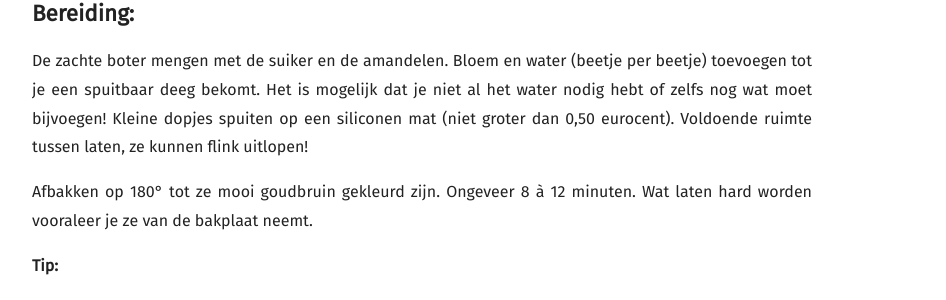
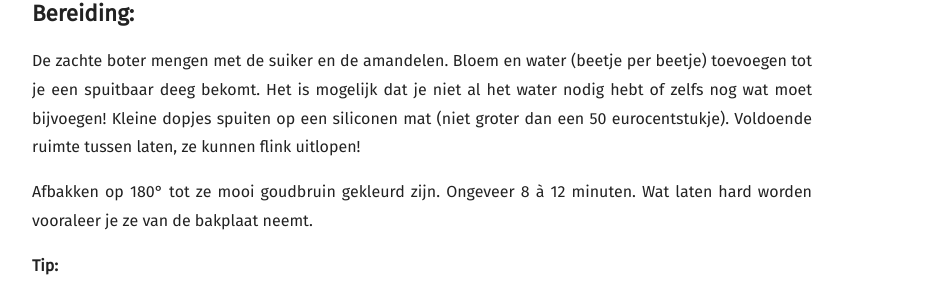
Before and after one commit to fabilicious/fabilicious.github.io, a Jekyll site: the page built from recipes/_posts/2019-11-07-Brugse_kletskoppen.md, in a window 1280 px wide and 900 px high, scrolled down 1117 px. Shown: the part 209-509 px from the top of the window, without its empty margins (58-1004 px from the left). Built offline with Jekyll 4.4.1, drawn with Linux system fonts in a browser that asks for light colours; nearby versions of some CDN libraries; some web fonts are replaced.

Commit message:
Update 2019-11-07-Brugse_kletskoppen.md

```diff
--- a/recipes/_posts/2019-11-07-Brugse_kletskoppen.md
+++ b/recipes/_posts/2019-11-07-Brugse_kletskoppen.md
@@ -24,7 +24,7 @@
 De zachte boter mengen met de suiker en de amandelen.
 Bloem en water (beetje per beetje) toevoegen tot je een spuitbaar deeg bekomt.
 Het is mogelijk dat je niet al het water nodig hebt of zelfs nog wat moet bijvoegen!
-Kleine dopjes spuiten op een siliconen mat (niet groter dan 0,50 eurocent). Voldoende ruimte tussen laten, ze kunnen flink uitlopen!
+Kleine dopjes spuiten op een siliconen mat (niet groter dan een 50 eurocentstukje). Voldoende ruimte tussen laten, ze kunnen flink uitlopen!
 
 Afbakken op 180° tot ze mooi goudbruin gekleurd zijn. Ongeveer 8 à 12 minuten.
 Wat laten hard worden vooraleer je ze van de bakplaat neemt.
```
